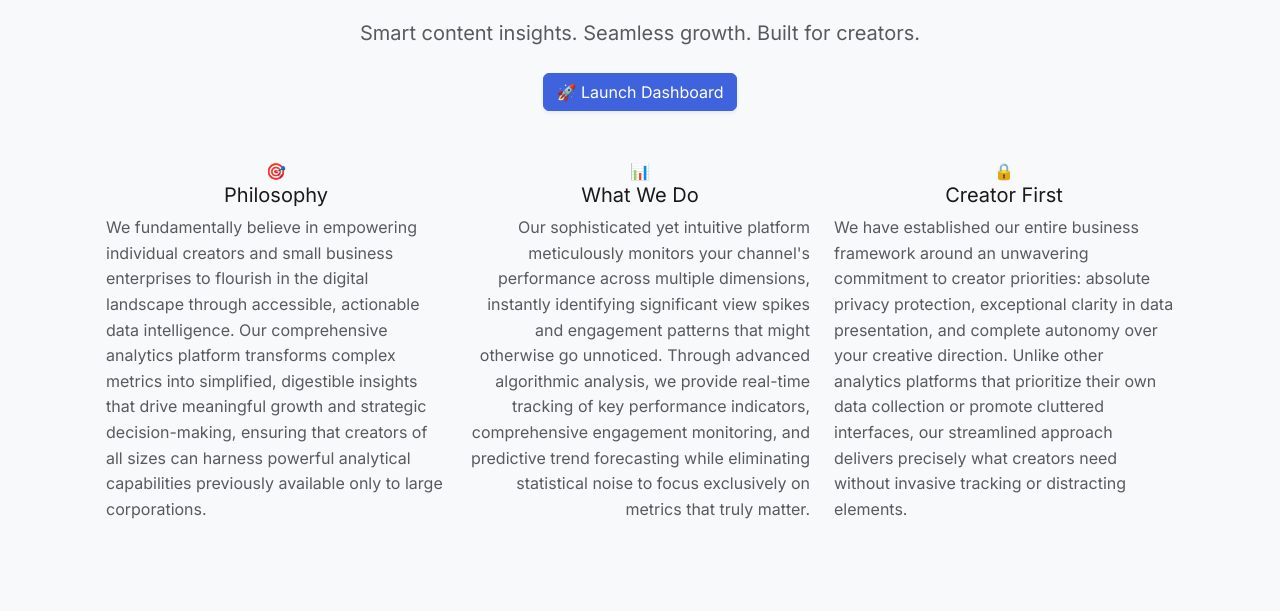
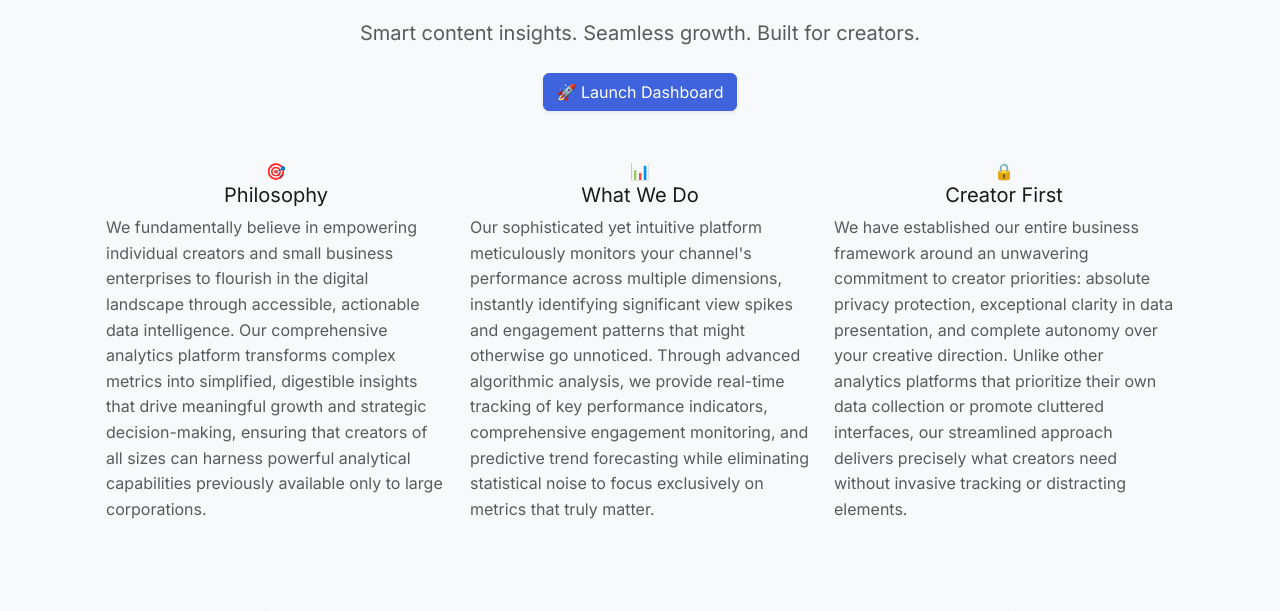
Before and after one commit to imosudi/Creovue, a Flask app: page / in a window 1280 px wide. Shown: the part 402-1013 px from the top of the page. Run offline with Flask 3, Linux system fonts and the light colour scheme; the visitor is signed in with stand-in values (Sample User, id 1); parts of the project's set-up code (start-up, migrations or seed data) failed here and were passed over; some libraries are stand-ins or nearby versions.

Commit message:
Analytics

```diff
--- a/Creovue/templates/index.html
+++ b/Creovue/templates/index.html
@@ -136,7 +136,7 @@ Add  scroll reveal effects:
       <div class="info-card">
         <div class="icon-badge">📊</div>
         <h5 class="section-title">What We Do</h5>
-        <p class="text-muted text-end">
+        <p class="text-muted text-start">
             Our sophisticated yet intuitive platform meticulously monitors your channel's performance across multiple dimensions, instantly identifying significant view spikes and engagement patterns that might otherwise go unnoticed. Through advanced algorithmic analysis, we provide real-time tracking of key performance indicators, comprehensive engagement monitoring, and predictive trend forecasting while eliminating statistical noise to focus exclusively on metrics that truly matter.
         </p>
       </div>
```
